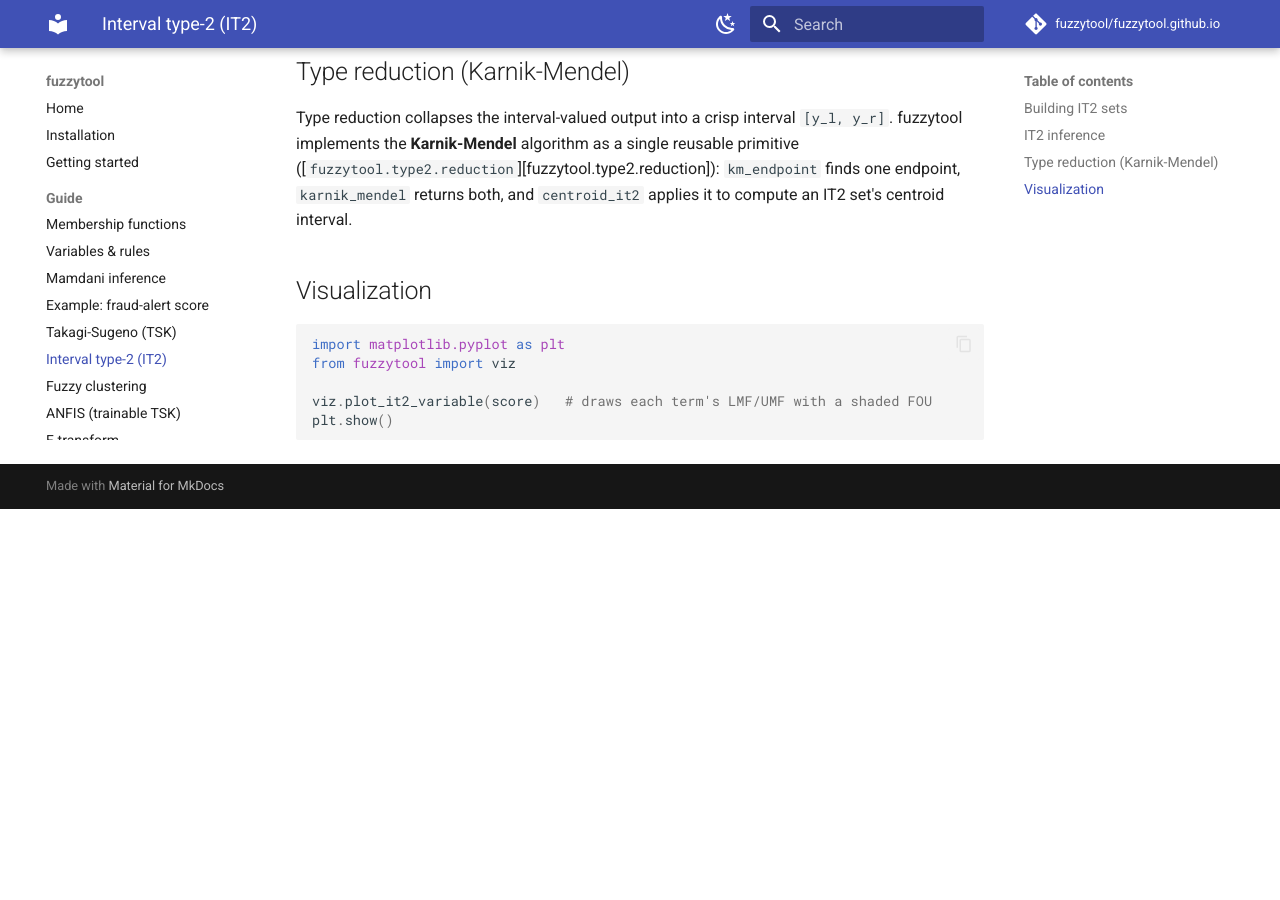
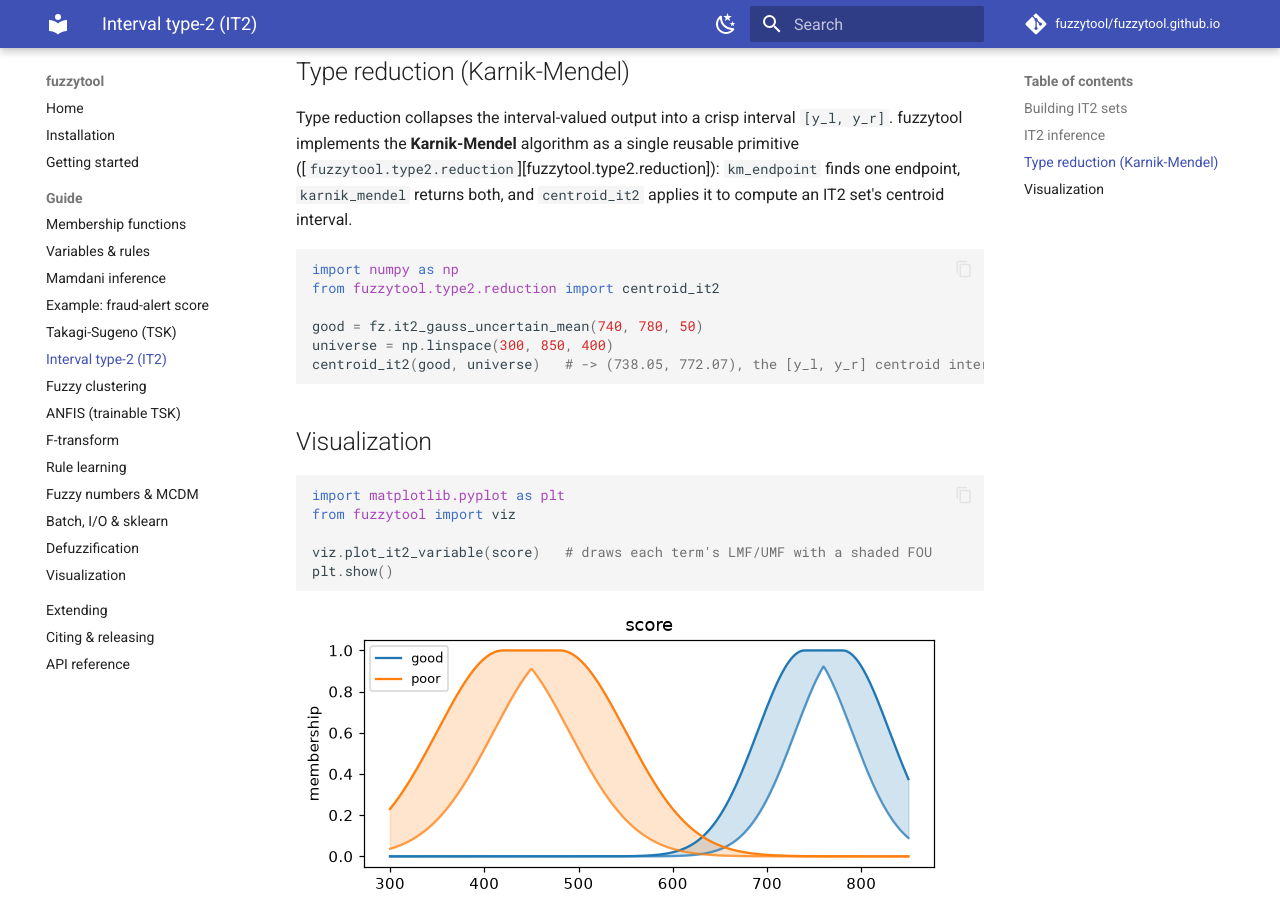
Before and after one commit to fuzzytool/fuzzytool.github.io, an MkDocs documentation site: the page built from docs/guide/type2.md, in a window 1280 px wide and 900 px high, scrolled down 1243 px. Built offline with MkDocs 1.6.1 and Material for MkDocs 9.7.7, drawn with Linux system fonts in a browser that asks for light colours; comment, search, counter and statistics services are not loaded; before the commit the page ends 1752 px from its top, so only the background shows below that.

Commit message:
docs: embed generated plots and add type-reduction result
Render the actual viz output (membership plots, control surfaces, IT2
FOU, fuzzy clusters) and commit them under docs/images/, embedded after
each Visualization snippet. Add a runnable centroid_it2 example with its
[y_l, y_r] result to the IT2 type-reduction section.

Co-Authored-By: Claude Opus 4.8 (1M context) <noreply@anthropic.com>

````diff
--- a/docs/guide/type2.md
+++ b/docs/guide/type2.md
@@ -62,6 +62,15 @@ reusable primitive ([`fuzzytool.type2.reduction`][fuzzytool.type2.reduction]):
 `km_endpoint` finds one endpoint, `karnik_mendel` returns both, and
 `centroid_it2` applies it to compute an IT2 set's centroid interval.
 
+```python
+import numpy as np
+from fuzzytool.type2.reduction import centroid_it2
+
+good = fz.it2_gauss_uncertain_mean(740, 780, 50)
+universe = np.linspace(300, 850, 400)
+centroid_it2(good, universe)   # -> (738.05, 772.07), the [y_l, y_r] centroid interval
+```
+
 ## Visualization
 
 ```python
@@ -71,3 +80,5 @@ from fuzzytool import viz
 viz.plot_it2_variable(score)   # draws each term's LMF/UMF with a shaded FOU
 plt.show()
 ```
+
+![IT2 score variable: each term's LMF and UMF with a shaded footprint of uncertainty](../images/it2_score.png)
````
Also changed, not shown: docs/getting-started.md (+4 -0 lines), docs/guide/clustering.md (+2 -0 lines), docs/guide/fraud-alert.md (+4 -0 lines), docs/guide/visualization.md (+4 -0 lines), docs/images/clusters.png (added), docs/images/credit_control_surface.png (added), docs/images/fraud_anomaly_terms.png (added), docs/images/fraud_control_surface.png (added), docs/images/gs_score_terms.png (added), docs/images/it2_score.png (added), docs/images/premium_terms.png (added).
